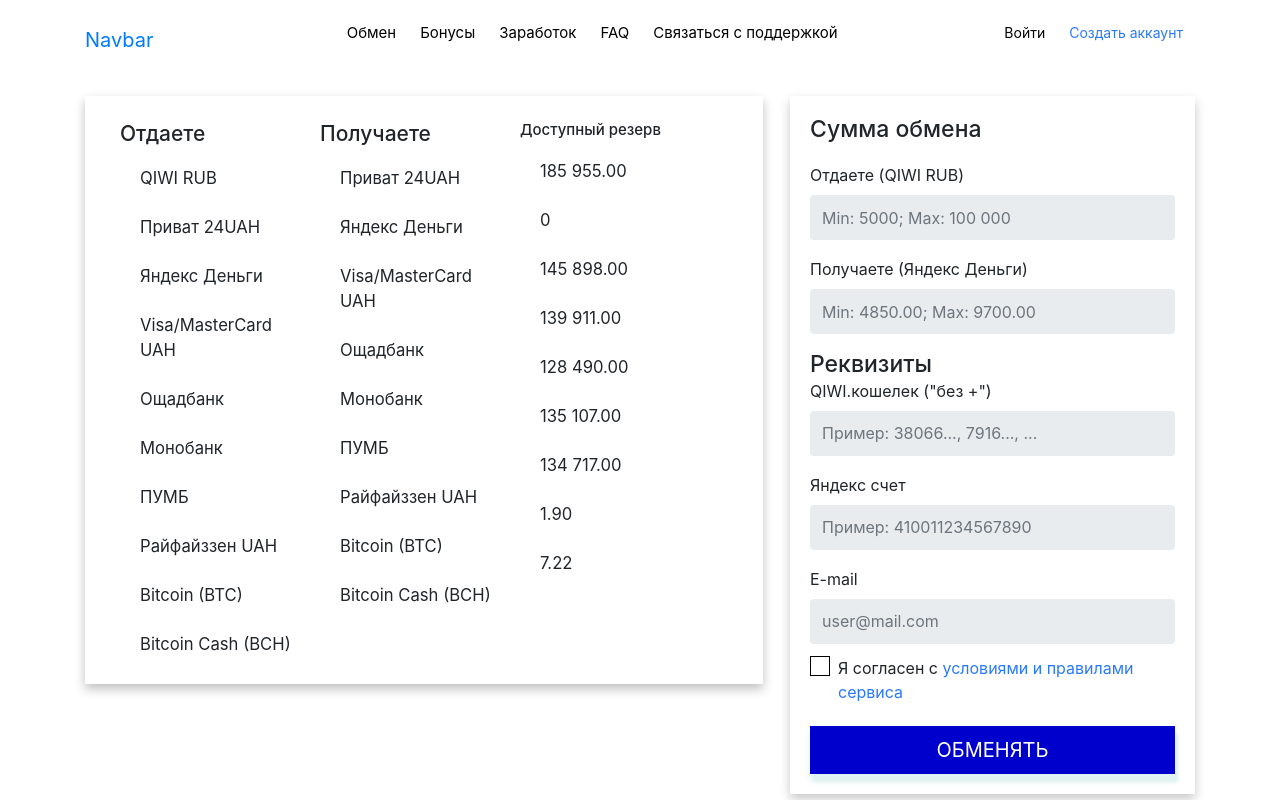
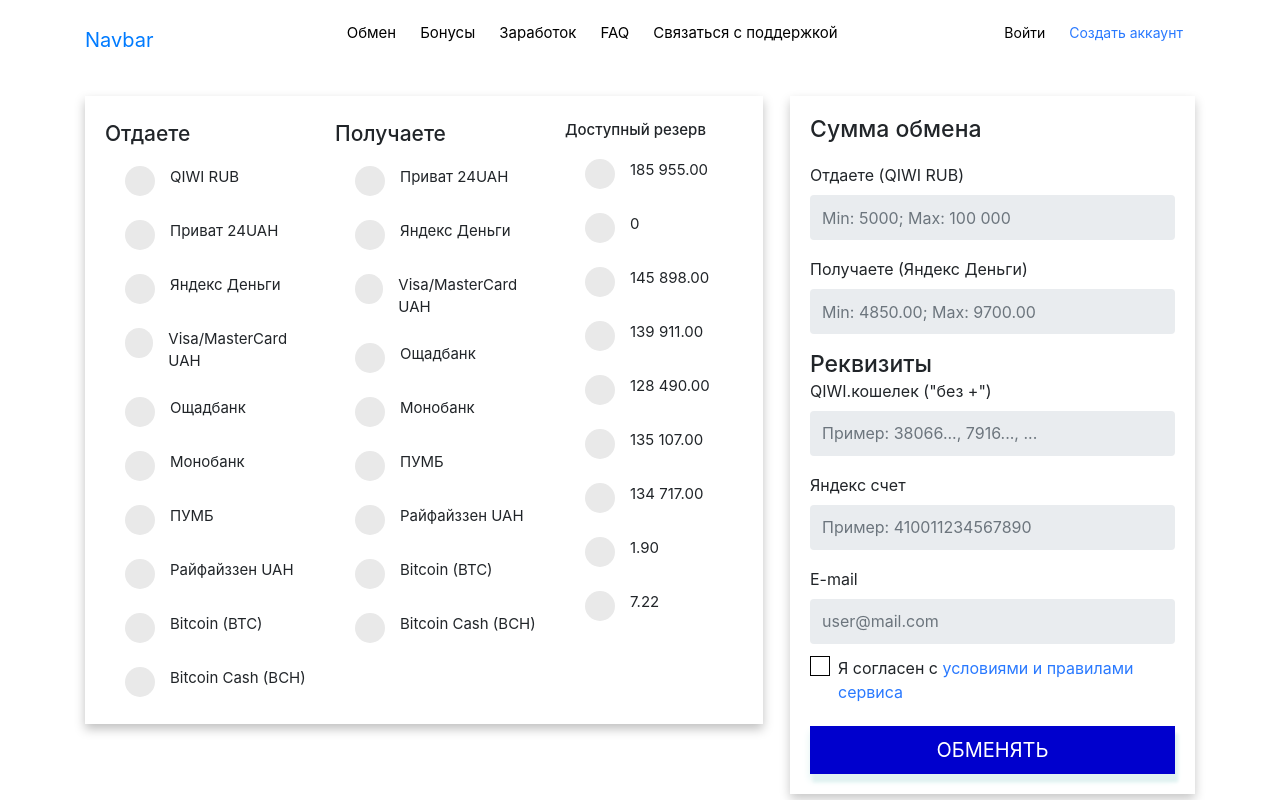
Before and after one commit to DenisSuperStar/Page-React-js, a React (Create React App) app: page / in a window 1280 px wide. Built offline with nearby package versions, Linux system fonts and the light colour scheme.

Commit message:
refactoring of css rules plus added fileds for icons

```diff
--- a/src/components/complicated_list.js
+++ b/src/components/complicated_list.js
@@ -59,13 +59,11 @@
                 <div
                     className="
                             list-complicated-container
-                            list-complicated-container_is_shadow
-                            list-complicated-container_outer_distance
-                            list-complicated-container_is_inner_distance
+                            list-complicated-container_shadow
                         "
                 >
-                    <div className="part-list-container part-list-container_first_is_size_text">
-                        <ItemTitle header="Отдаете" />
+                    <div className="part-list-container" id="first">
+                        <ItemTitle header="Отдаете" id="first-header" />
                         <ul className="column-list list-group">
                             {RENDER_SEND_ITEMS}
                         </ul>
@@ -73,11 +71,12 @@
 
                     <div className="
                             part-list-container
-                            part-list-container_second_is_size_text
                             part-list-container_is_outer_dists
+                            part-list-container_top-dist
                         "
+                        id="second"
                     >
-                        <ItemTitle header="Получаете" />
+                        <ItemTitle header="Получаете" id="second-header" />
                         <ul className="column-list list-group">
                             {RENDER_ACCEPT_ITEMS}
                         </ul>
@@ -85,11 +84,12 @@
 
                     <div className="
                             part-list-container
-                            part-list-container_third_is_size_text
                             part-list-container_is_outer_dists
+                            part-list-container_top-dist
                         "
+                        id="third"
                     >
-                        <ItemTitle header="Доступный резерв" />
+                        <ItemTitle header="Доступный резерв" id="third-header" />
                         <ul className="column-list list-group">
                             {RENDER_PRICE}
                         </ul>
--- a/src/components/item_list.js
+++ b/src/components/item_list.js
@@ -13,7 +13,11 @@
                     list-group__item
                     list-group_is_background
             ">
-                {this.props.name}
+                <div className="column-list__item-inner-link">
+                    <div className="column-list__circle"></div>
+                    <div className="column-list__text">{this.props.name}</div>
+                    <div className="column-list__checked_circle"></div>
+                </div>
             </li>
         )
     }
--- a/src/components/list_title.js
+++ b/src/components/list_title.js
@@ -1,9 +1,10 @@
 import React from 'react'
+import '../components_styles/list_title.scss'
 
 class ItemTitle extends React.Component {
     render() {
         return (
-            <h4 className="part-list-container__title">{this.props.header}</h4>
+            <h4 className="part-list-container__title" id={`${this.props.id}__title`}>{this.props.header}</h4>
         )
     }
 }
--- a/src/components_styles/complicated_list.scss
+++ b/src/components_styles/complicated_list.scss
@@ -3,43 +3,31 @@
 .list-complicated-container {
     display: flex;
     flex-wrap: wrap;
+    margin-right: 27px;
+    padding-top: 25px;
+    padding-left: 20px;
+    padding-bottom: 15px;
 }
 
-.list-complicated-container_is_shadow {
+.list-complicated-container_shadow {
     box-shadow: 0 5px 10px $color_list_shadow;
 }
 
-.list-complicated-container_outer_distance {
-    margin-right: 27px;
-}
-
-.list-complicated-container_is_inner_distance {
-    padding-top: 25px;
-    padding-left: 35px;
-    padding-bottom: 15px;
-}
-
-.list-complicated-container {
+#first, #second {
     .column-list {
-        width: 200px;
+        width: 230px;
     }
 }
 
-.part-list-container_first_is_size_text, .part-list-container_second_is_size_text {
-    .part-list-container__title {
-        font-size: 21px;
-    }
-}
-
-.part-list-container_third_is_size_text {
-    .part-list-container__title {
-        font-size: 15px;
+#third {
+    .column-list {
+        width: 195px;
     }
 }
 
 //Адаптивность содержимого компонента list
 @media screen and (max-width: 1199px) {
-    .list-complicated-container_outer_distance {
+    .list-complicated-container {
         margin-right: 0;
         margin-bottom: 27px;
     }
@@ -49,9 +37,6 @@
     .list-complicated-container {
         display: flex;
         justify-content: center;
-    }
-
-    .list-complicated-container_is_inner_distance {
         padding-left: 0;
     }
 }
@@ -67,27 +52,13 @@
         }
     }
 
-    .part-list-container_first_is_size_text,
-    .part-list-container_second_is_size_text,
-    .part-list-container_third_is_size_text {
-        .part-list-container__title {
-            font-size: 25px;
-        }
-    }
-
-    .part-list-container_is_outer_dists {
+    .part-list-container_top-dist {
         margin-top: 27px;
     }
 }
 
-@media screen and (min-width: 360px) and (max-width: 720px) {
-    .list-complicated-container_is_inner_distance {
+@media screen and (max-width: 720px) {
+    .list-complicated-container {
         padding-left: 21px;
     }
 }
-
-@media screen and (max-width: 359px) {
-    .list-complicated-container_is_inner_distance {
-        padding-left: 21px;
-    }
-}
--- a/src/components_styles/item_list.scss
+++ b/src/components_styles/item_list.scss
@@ -7,7 +7,34 @@
 }
 
 .column-list_is_size_text {
-    font-size: 16.67px;
+    font-size: 15px;
+}
+
+.column-list__item-inner-link {
+    display: flex;
+}
+
+.column-list__item-inner-link {
+    .column-list__text {
+        margin-left: 15px;
+    }
+}
+
+.state-circle {
+    border-radius: 50%;
+    width: 30px;
+    height: 30px;
+}
+
+.column-list__circle {
+    @extend .state-circle;
+    background: #e9e9e9;
+}
+
+.column-list__checked_circle {
+    @extend .state-circle;
+    background: #4040ff;
+    display: none; //for adding and removing a class
 }
 
 @media screen and (max-width: 720px) {
--- /dev/null
+++ b/src/components_styles/list_title.scss
@@ -0,0 +1,16 @@
+#first-header__title,
+#second-header__title {
+    font-size: 21px;
+}
+
+#third-header__title {
+    font-size: 15px;
+}
+
+@media screen and (max-width: 720px) {
+    #first-header__title,
+    #second-header__title,
+    #third-header__title {
+        font-size: 25px;
+    }
+}
```
